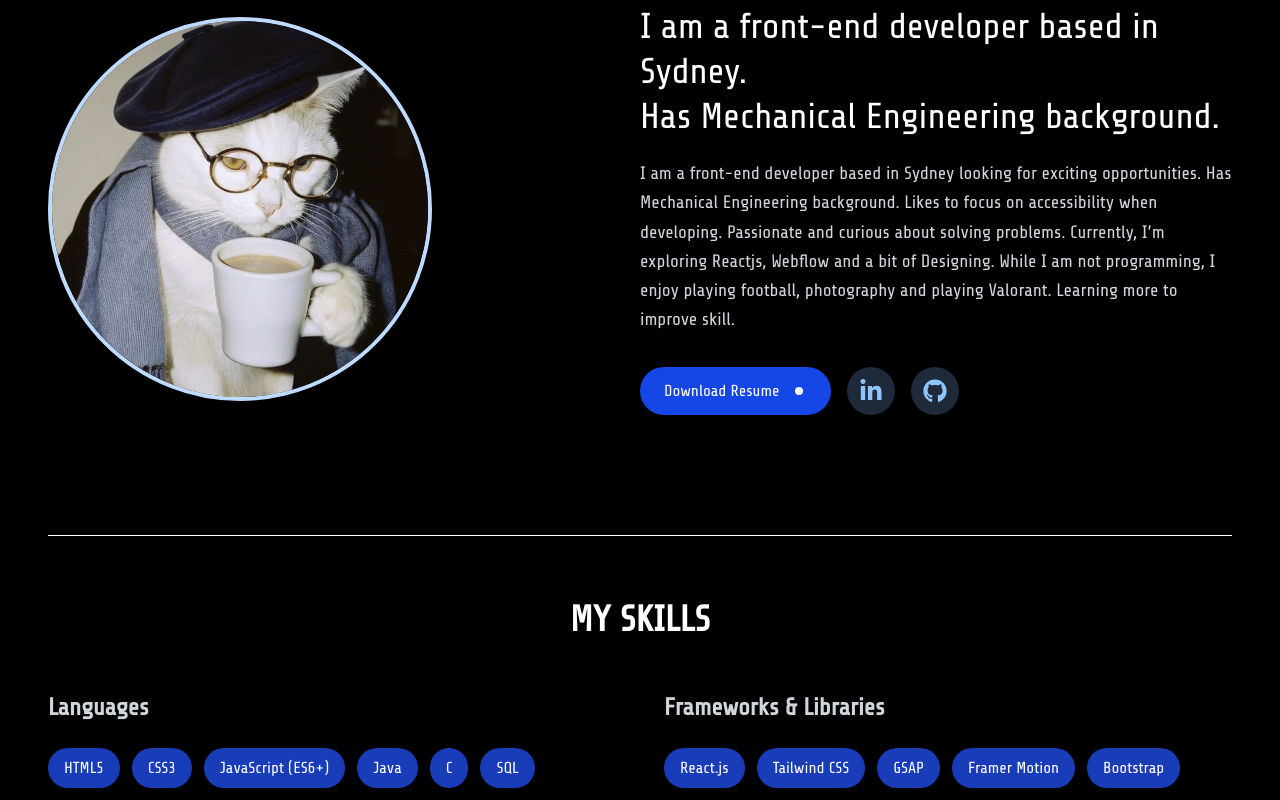
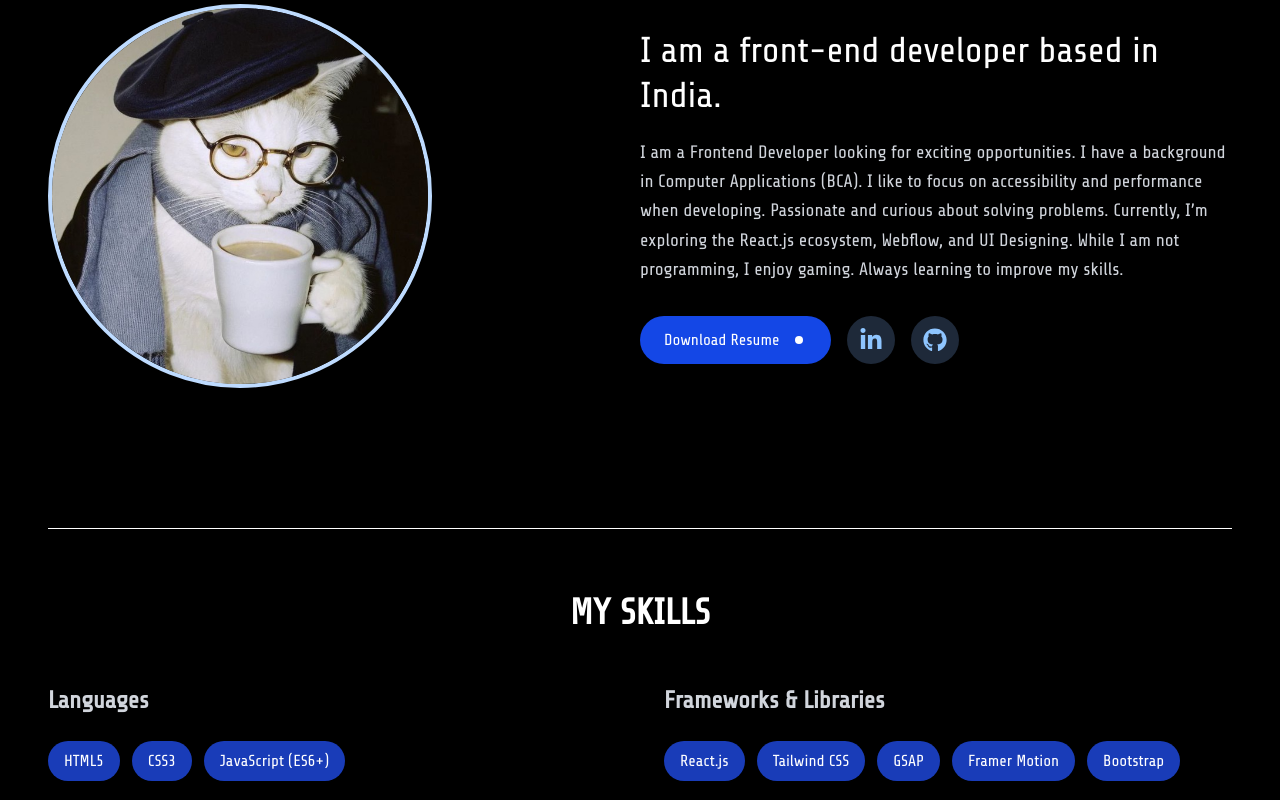
Before and after one commit to Hrushikeshj26/hrushij.dev, a React (Vite) app: page /about in a window 1280 px wide. Shown: the part 260-1060 px from the top of the page. Built offline with nearby package versions, Linux system fonts and the light colour scheme.

Commit message:
visual changes

```diff
--- a/src/pages/About.jsx
+++ b/src/pages/About.jsx
@@ -6,7 +6,7 @@ function About() {
   const skillCategories = [
     {
       title: "Languages",
-      skills: ["HTML5", "CSS3", "JavaScript (ES6+)", "Java", "C", "SQL"]
+      skills: ["HTML5", "CSS3", "JavaScript (ES6+)"]
     },
     {
       title: "Frameworks & Libraries",
@@ -14,7 +14,7 @@ function About() {
     },
     {
       title: "Tools & Platforms",
-      skills: ["Git", "GitHub", "Figma", "Chrome DevTools", "Vercel", "Netlify", "Postman"]
+      skills: ["Git", "GitHub", "Figma", "Chrome DevTools", "Vercel", "Netlify"]
     },
     {
       title: "Soft Skills",
@@ -44,15 +44,10 @@ function About() {
         {/* Text Content */}
         <div className='flex flex-col w-full md:w-1/2 text-center md:text-left'>
           <p className='text-2xl md:text-4xl pb-5 font-medium leading-tight'>
-            I am a front-end developer based in Sydney. <br className="hidden md:block" />
-            Has Mechanical Engineering background.
+            I am a front-end developer based in India.
           </p>
           <p className='text-base md:text-lg text-gray-300 leading-relaxed'>
-            I am a front-end developer based in Sydney looking for exciting opportunities.
-            Has Mechanical Engineering background. Likes to focus on accessibility when developing.
-            Passionate and curious about solving problems. Currently, I’m exploring Reactjs, Webflow
-            and a bit of Designing. While I am not programming, I enjoy playing football, photography
-            and playing Valorant. Learning more to improve skill.
+            I am a Frontend Developer looking for exciting opportunities. I have a background in Computer Applications (BCA). I like to focus on accessibility and performance when developing. Passionate and curious about solving problems. Currently, I’m exploring the React.js ecosystem, Webflow, and UI Designing. While I am not programming, I enjoy gaming. Always learning to improve my skills.
           </p>
 
           {/* Buttons */}
@@ -82,7 +77,7 @@ function About() {
         </div>
       </div>
 
-      <hr className='mt-16 md:mt-30' />
+      <hr className='mt-16 md:mt-35' />
 
       {/* Skills Section */}
       <div className='flex w-full gap-8 justify-between items-center flex-col'>
```
